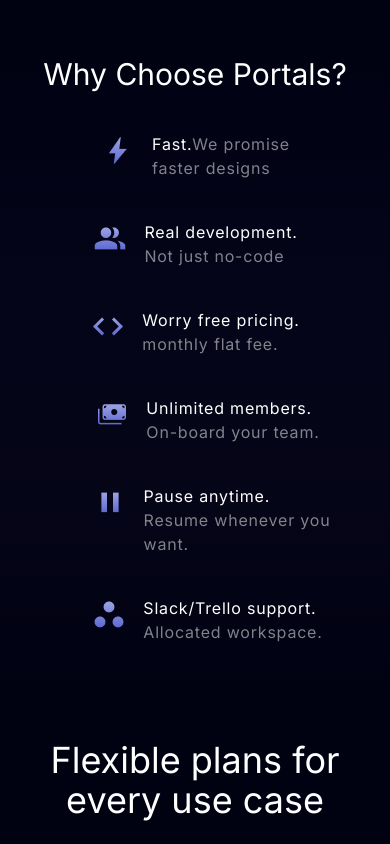
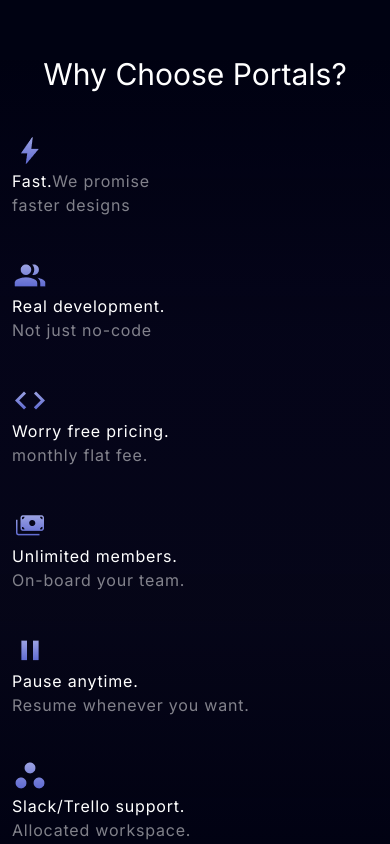
Before and after one commit to venilsutariya/portals, a Next.js app: page / in a window 390 px wide. Shown: the part 9760-10604 px from the top of the page. Built offline with nearby package versions, Linux system fonts and the light colour scheme.

Commit message:
add code

```diff
--- a/components/customUi/WhyChoose.tsx
+++ b/components/customUi/WhyChoose.tsx
@@ -30,42 +30,42 @@ const WhyChoose = () => {
                     </div>
                     <div className=" container">
                         <div className=" row row-cols-1 row-cols-lg-3 gap-y-10 pb-5 px-0 g-0">
-                            <div className=" col flex justify-center tracking-wider gap-x-4">
+                            <div className=" col lg:flex lg:justify-center tracking-wider gap-x-4">
                                 <span><img src="/images/icon1.png" alt="" /></span>
                                 <div>
                                     <span style={{ color: '#fff' }}>Fast.</span>
                                     <span className=" text-white/50">We promise <br /> faster designs</span>
                                 </div>
                             </div>
-                            <div className=" col flex justify-center tracking-wider gap-x-4">
+                            <div className=" col lg:flex lg:justify-center tracking-wider gap-x-4">
                                 <span><img src="/images/icon4.png" alt="" /></span>
                                 <div className=" flex flex-col">
                                     <span style={{ color: '#fff' }}>Real development.</span>
                                     <span className=" text-white/50">Not just no-code</span>
                                 </div>
                             </div>
-                            <div className=" col flex justify-center tracking-wider gap-x-4">
+                            <div className=" col lg:flex lg:justify-center tracking-wider gap-x-4">
                                 <span><img src="/images/icon2.png" alt="" /></span>
                                 <div className=" flex flex-col">
                                     <span style={{ color: '#fff' }}>Worry free pricing.</span>
                                     <span className=" text-white/50">monthly flat fee.</span>
                                 </div>
                             </div>
-                            <div className=" col ps-4 flex justify-center tracking-wider gap-x-4">
+                            <div className=" col lg:ps-4 lg:flex lg:justify-center tracking-wider gap-x-4">
                                 <span><img src="/images/icon3.png" alt="" /></span>
                                 <div className=" flex flex-col">
                                     <span style={{ color: '#fff' }}>Unlimited members.</span>
                                     <span className=" text-white/50">On-board your team.</span>
                                 </div>
                             </div>
-                            <div className=" col flex justify-center tracking-wider gap-x-4">
-                                <span className=' ps-20'><img src="/images/icon5.png" alt="" /></span>
+                            <div className=" col lg:flex lg:justify-center tracking-wider gap-x-4">
+                                <span className=' lg:ps-20'><img src="/images/icon5.png" alt="" /></span>
                                 <div className=" flex flex-col">
                                     <span style={{ color: '#fff' }}>Pause anytime.</span>
                                     <span className=" text-white/50">Resume  whenever you want.</span>
                                 </div>
                             </div>
-                            <div className=" col ps-4 flex justify-center tracking-wider gap-x-4">
+                            <div className=" col lg:ps-4 lg:flex lg:justify-center tracking-wider gap-x-4">
                                 <span><img src="/images/icon6.png" alt="" /></span>
                                 <div className=" flex flex-col">
                                     <span style={{ color: '#fff' }}>Slack/Trello support.</span>
```
